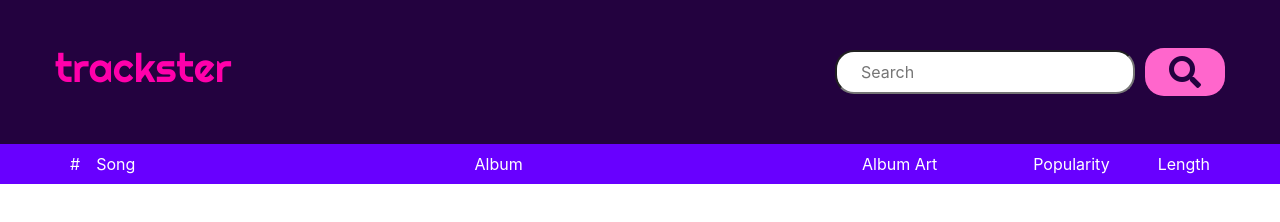
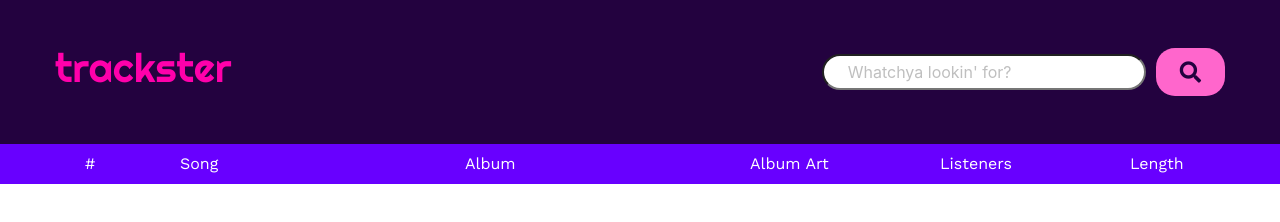
Before and after one commit to vrajkumar128/Trackster, a plain HTML site: page index.html in a window 1280 px wide. Drawn offline with nearby package versions, Linux system fonts and the light colour scheme.

Commit message:
Add HTML for song list.

```diff
--- a/index.html
+++ b/index.html
@@ -18,8 +18,8 @@
       <div class="row d-flex align-items-center">
         <h1 class="col-xs-7 offset-xs-1" id="logo"><a href="#">trackster</a></h1>
         <form class="form-inline ml-auto">
-          <input class="col-xs-2 py-2 px-4" id="search-box" type="search" placeholder="Search" aria-label="Search">
-          <i class="col-xs-1 fa fa-search fa-2x px-4 py-2" id="search-button"></i>
+          <input class="col-xs-2 py-1 px-4 pr-5" id="search-box" type="search" placeholder="Whatchya lookin' for?" aria-label="Search">
+          <i class="col-xs-1 fa fa-search fa-lg px-4 py-3" id="search-button"></i>
         </form>
       </div>
     </div>
@@ -29,12 +29,32 @@
   <section id="columns">
     <div class="container py-2">
       <div class="row">
-        <span class="col-xs-1">#</span>
-        <span class="col-xs-3 ml-3">Song</span>
-        <span class="col-xs-2 mx-auto">Album</span>
-        <span class="col-xs-2 mr-5">Album Art</span>
-        <span class="col-xs-2 ml-5">Popularity</span>
-        <span class="col-xs-2 ml-5">Length</span>
+        <div class="col-1">
+          <span>#</span>
+        </div>
+        <div class="col-3">
+          <span>Song</span>
+        </div>
+        <div class="col-3">
+          <span>Album</span>
+        </div>
+        <div class="col-2">
+          <span>Album Art</span>
+        </div>
+        <div class="col-2">
+          <span>Listeners</span>
+        </div>
+        <div class="col-1">
+          <span>Length</span>
+        </div>
+      </div>
+    </div>
+  </section>
+
+  <!-- Song List -->
+  <section id="songs">
+    <div class="container">
+      <div class="row" id="track">
       </div>
     </div>
   </section>
--- a/resources/sass/layout/_columns.scss
+++ b/resources/sass/layout/_columns.scss
@@ -1,4 +1,5 @@
 #columns {
+  font-family: "Work Sans", sans-serif;
   background-color: rgb(104, 0, 255);
   color: white;
 }
--- a/resources/sass/layout/_header.scss
+++ b/resources/sass/layout/_header.scss
@@ -5,6 +5,7 @@ header {
 
   .container {
     padding: 2.75rem 0;
+
     .row {
       #logo {
         font-family: Righteous, cursive;
@@ -21,12 +22,29 @@ header {
 
       form {
         i,
-          input {
+        input {
           border-radius: 19px;
         }
 
         input {
           margin-right: 0.625rem;
+          color: rgb(74, 74, 74);
+
+          &::-webkit-input-placeholder {
+            color: rgb(191, 191, 191);
+          }
+
+          &:-ms-input-placeholder {
+            color: rgb(191, 191, 191);
+          }
+
+          &::-ms-input-placeholder {
+            color: rgb(191, 191, 191);
+          }
+
+          &::placeholder {
+            color: rgb(191, 191, 191);
+          }
         }
 
         i {
```
Also changed, not shown: resources/css/main.css, 1 other file.
